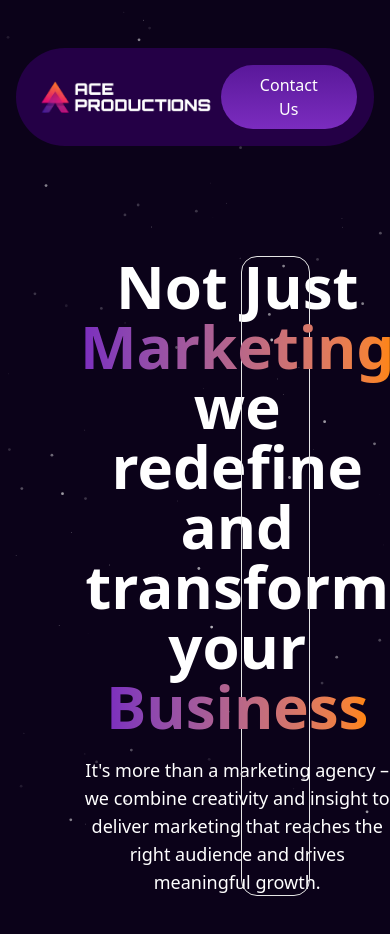
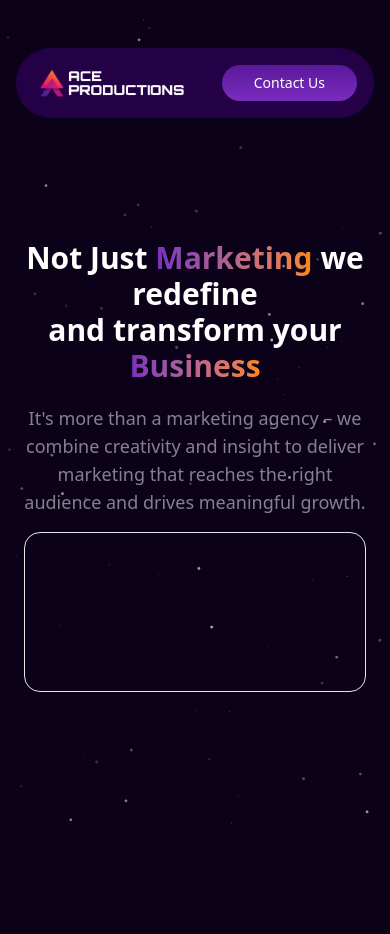
Before and after one commit to A-B-H-I-S-H-E-K-S-H-A-W/digital-marketing-website, a Next.js app: page / in a window 390 px wide. Shown: the top 934 px of the page. After the commit the page ends 844 px from the top, so only its background shows below. Built offline with nearby package versions, Linux system fonts and the light colour scheme.

Commit message:
Fixed for mobile responsiveness

```diff
--- a/src/components/others/Hero.jsx
+++ b/src/components/others/Hero.jsx
@@ -4,11 +4,11 @@ import GradientText from "../ui/GradientText";
 const Hero = () => {
   return (
     <section className="mt-40">
-      <div className="px-20 py-24">
+      <div className="md:px-20 px-6 md:py-24 py-20">
         <div className="w-full min-h-[60vh]">
-          <div className="grid grid-cols-[70%_30%]">
+          <div className="grid md:grid-cols-[70%_30%] grid-cols-1 gap-4">
             <div className="text-center max-w-4xl mx-auto">
-              <h1 className="text-6xl font-semibold">
+              <h1 className="md:text-6xl text-3xl font-semibold">
                 Not Just{" "}
                 <GradientText
                   className={"bg-gradient-to-l from-ut-orange to-french "}
@@ -17,7 +17,7 @@ const Hero = () => {
                 </GradientText>{" "}
                 we redefine
               </h1>
-              <h1 className="text-6xl font-semibold">
+              <h1 className="md:text-6xl text-3xl font-semibold">
                 and transform your{" "}
                 <GradientText
                   className={"bg-gradient-to-l from-ut-orange to-french "}
@@ -26,7 +26,7 @@ const Hero = () => {
                 </GradientText>
               </h1>
               <div className="max-w-2xl mx-auto">
-                <p className="mt-5 text-lg">
+                <p className="mt-5 text-lg text-foreground/50">
                   It's more than a marketing agency – we combine creativity and
                   insight to deliver marketing that reaches the right audience
                   and drives meaningful growth.
--- a/src/components/others/Navbar.jsx
+++ b/src/components/others/Navbar.jsx
@@ -35,7 +35,7 @@ export function Navbar() {
         <div className="relative rounded-full border border-transparent bg-persian shadow-input flex justify-between items-center px-4 py-4 ">
           <div>
             <Link href={"/"}>
-              <Image src={logo} alt="logo" className="w-50" />
+              <Image src={logo} alt="logo" className="md:w-50 w-40" />
             </Link>
           </div>
           <div className="space-x-6 hidden md:block">
--- a/src/components/ui/Button.jsx
+++ b/src/components/ui/Button.jsx
@@ -4,7 +4,7 @@ const Button = ({ children, onClick }) => {
   return (
     <button
       onClick={onClick}
-      className="cursor-pointer px-8 py-2 rounded-full bg-gradient-to-b from-tekhelet to-french text-foreground focus:ring-2 focus:ring-french hover:shadow-xl transition duration-200"
+      className="cursor-pointer px-8 py-2 rounded-full bg-gradient-to-b from-tekhelet to-french text-foreground focus:ring-2 focus:ring-french hover:shadow-xl transition duration-200 md:text-base text-sm"
     >
       {children}
     </button>
```
